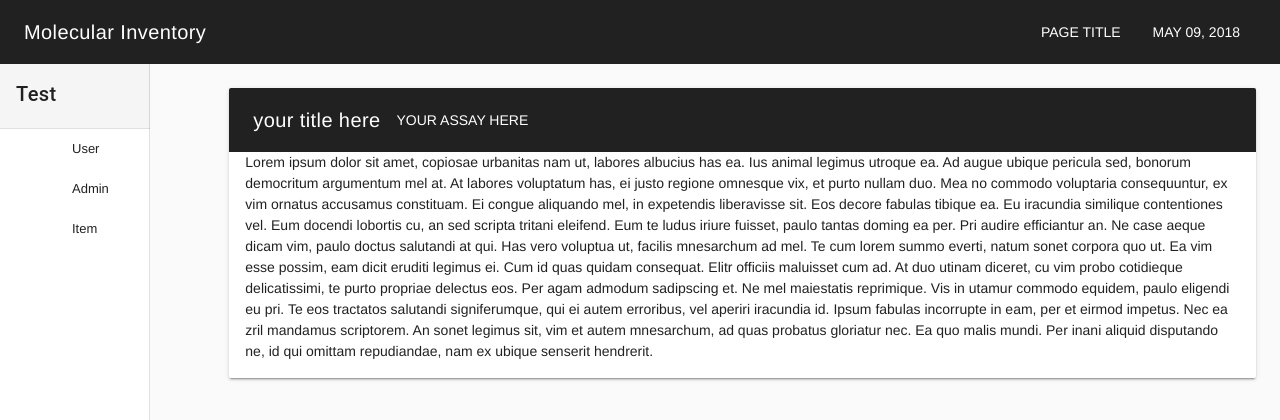
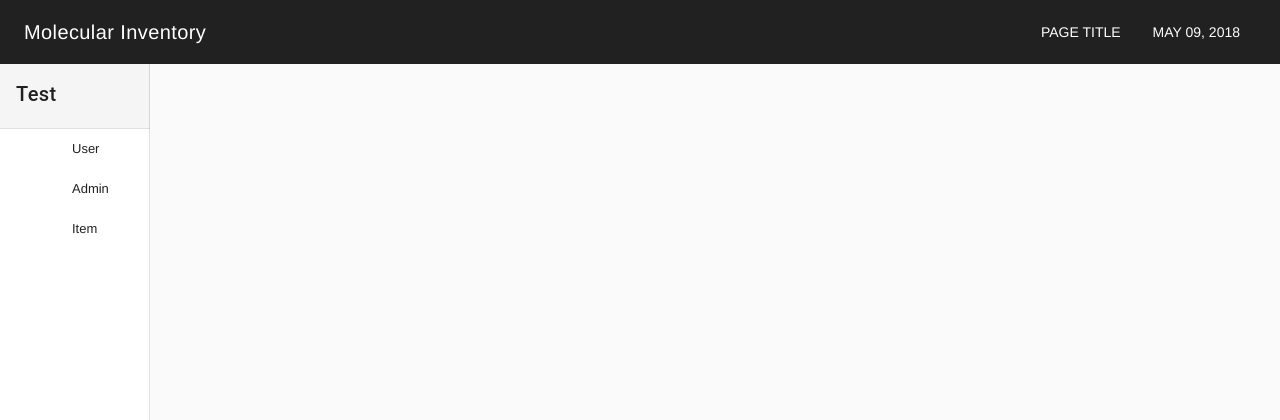
Before and after one commit to SHUSA/inventory, a Vue app: page / in a window 1280 px wide. Shown: the top 420 px of the page. Built offline with nearby package versions, Linux system fonts and the light colour scheme.

Commit message:
panel moved into main components

```diff
--- a/src/components/AdminInventory.vue
+++ b/src/components/AdminInventory.vue
@@ -1,4 +1,5 @@
 <template>
+  <panel>
     <div>
       <v-dialog
         v-model="dialog"
@@ -78,6 +79,7 @@
         </template>
       </v-data-table>
     </div>
+  </panel>
 </template>
 
 <script>
--- a/src/components/Index.vue
+++ b/src/components/Index.vue
@@ -28,11 +28,9 @@
       </v-list>
     </v-navigation-drawer>
     <v-flex xs12 offset-xs2>
-      <panel :info="info">
-        <user-inventory v-if="items[0].tag"/>
-        <admin-inventory v-if="items[1].tag"/>
-        <item v-if="items[2].tag"/>
-      </panel>
+      <user-inventory v-if="items[0].tag"/>
+      <admin-inventory v-if="items[1].tag"/>
+      <item v-if="items[2].tag"/>
     </v-flex>
   </v-layout>
 </template>
@@ -45,10 +43,6 @@ import Item from './Item'
 export default {
   data () {
     return {
-      info: {
-        title: 'your title here',
-        assay: 'your assay here'
-      },
       items: [
         { title: 'User', icon: null, tag: false },
         { title: 'Admin', icon: null, tag: false },
--- a/src/components/Item.vue
+++ b/src/components/Item.vue
@@ -1,4 +1,5 @@
 <template>
+  <panel :info="info">
     <v-layout>
       <v-flex xs6>
         <v-list>
@@ -25,12 +26,17 @@
         </v-list>
       </v-flex>
     </v-layout>
+  </panel>
 </template>
 
 <script>
 export default {
   data () {
     return {
+      info: {
+        title: 'item title',
+        item: 'item name'
+      },
       left: [
         { label: 'Assay', description: 2 },
         { label: 'Catalog #', description: 2 },
--- a/src/components/UserInventory.vue
+++ b/src/components/UserInventory.vue
@@ -1,4 +1,5 @@
 <template>
+  <panel :info="info">
     <v-data-table
       :headers="headers"
       :items="supplies"
@@ -16,6 +17,7 @@
         <td>{{props.item.lastUpdate}}</td>
       </template>
     </v-data-table>
+  </panel>
 </template>
 
 <script>
@@ -24,6 +26,9 @@ const moment = require('moment')
 export default {
   data () {
     return {
+      info: {
+        title: 'user title'
+      },
       headers: [
         {text: 'Item', value: 'name'},
         {text: 'Vendor', value: 'vendor'},
```
Lines whose indentation alone changed are shown as unchanged.
